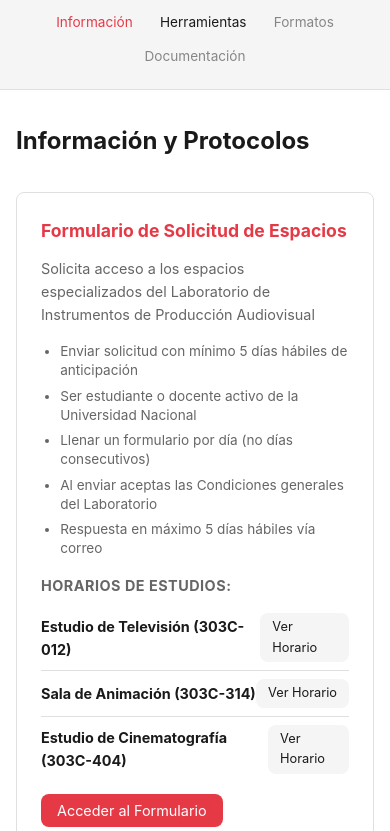
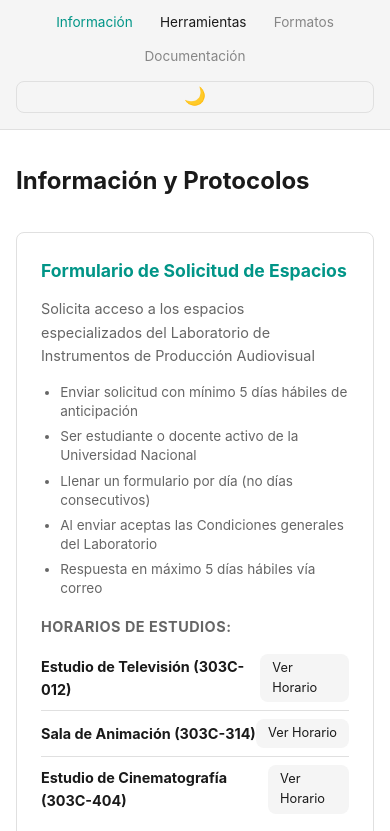
Before and after one commit to brayanlopez/ecytv-tools, a website with bundled scripts: page index.html in a window 390 px wide. Shown: the part 66-897 px from the top of the page. Built offline with nearby package versions, Linux system fonts and the light colour scheme; files whose address does not match are found by name.

Commit message:
update colors of the add light/dark mode

```diff
--- a/css/main.css
+++ b/css/main.css
@@ -160,6 +160,34 @@ nav .container {
   list-style: none;
   flex-wrap: wrap;
   justify-content: center;
+  align-items: center;
+}
+
+.theme-toggle {
+  background: none;
+  border: 1px solid var(--border);
+  border-radius: var(--radius);
+  padding: 0.4rem 0.6rem;
+  cursor: pointer;
+  color: var(--text-primary);
+  transition: all var(--transition);
+  font-size: 1.1rem;
+  line-height: 1;
+}
+
+.theme-toggle:hover {
+  background: var(--accent);
+  color: white;
+  border-color: var(--accent);
+}
+
+.theme-icon {
+  display: inline-block;
+  transition: transform var(--transition);
+}
+
+[data-theme="dark"] .theme-icon {
+  transform: rotate(180deg);
 }
 
 .nav-links a {
--- a/css/variables.css
+++ b/css/variables.css
@@ -4,8 +4,8 @@
   --bg-card: #ffffff;
   --text-primary: #1a1a1a;
   --text-secondary: #666666;
-  --accent: #e63946;
-  --accent-hover: #c1121f;
+  --accent: #019587;
+  --accent-hover: #01415b;
   --border: #e0e0e0;
   --shadow: 0 2px 8px rgba(0, 0, 0, 0.1);
   --shadow-hover: 0 4px 16px rgba(0, 0, 0, 0.15);
--- a/data/tools.js
+++ b/data/tools.js
@@ -641,7 +641,7 @@ const tools = [
     alternatives: ["figma", "canva"],
     icon: "assets/icons/default.svg",
   },
-  {
+    {
     id: "adobe-bridge",
     name: "Adobe Bridge",
     url: "https://www.adobe.com/products/bridge.html",
@@ -652,6 +652,19 @@ const tools = [
     tags: ["asset-management", "organization", "creative"],
     level: "beginner",
     alternatives: ["figma"],
+    icon: "assets/icons/default.svg",
+  },
+  {
+    id: "affinity",
+    name: "Affinity",
+    url: "https://www.affinity.studio/es_es",
+    description: "Suite de diseño profesional: vector, foto y maquetación. Alternativa a Adobe.",
+    category: "Diseño",
+    pricing: "paid",
+    platform: ["windows", "mac", "ipad"],
+    tags: ["vector", "photo", "design", "illustration", "publishing"],
+    level: "intermediate",
+    alternatives: ["illustrator", "photoshop", "indesign", "canva"],
     icon: "assets/icons/default.svg",
   },
 
--- a/index.html
+++ b/index.html
@@ -17,6 +17,13 @@
           <li><a href="#formats" class="coming-soon">Formatos</a></li>
           <li><a href="#docs" class="coming-soon">Documentación</a></li>
         </ul>
+        <button
+          id="theme-toggle"
+          class="theme-toggle"
+          aria-label="Cambiar tema"
+        >
+          <span class="theme-icon">🌙</span>
+        </button>
       </div>
     </nav>
 
@@ -124,7 +131,6 @@
 
       <section id="tools-section" class="section">
         <h1>Acceso Rápido a Herramientas</h1>
-        <h2>Enlaces directos a las herramientas más usadas en la escuela</h2>
         <div id="filter-bar" class="filter-bar"></div>
         <div id="tools-grid" class="tools-grid"></div>
       </section>
--- a/js/app.js
+++ b/js/app.js
@@ -4,4 +4,22 @@ import toolsRenderer from "./tools-renderer.js";
 document.addEventListener("DOMContentLoaded", () => {
   toolsRenderer.init();
   router.init();
+  initTheme();
 });
+
+function initTheme() {
+  const toggle = document.getElementById("theme-toggle");
+  const icon = toggle.querySelector(".theme-icon");
+
+  const savedTheme = localStorage.getItem("theme") || "light";
+  document.documentElement.setAttribute("data-theme", savedTheme);
+  icon.textContent = savedTheme === "dark" ? "☀️" : "🌙";
+
+  toggle.addEventListener("click", () => {
+    const current = document.documentElement.getAttribute("data-theme");
+    const next = current === "dark" ? "light" : "dark";
+    document.documentElement.setAttribute("data-theme", next);
+    localStorage.setItem("theme", next);
+    icon.textContent = next === "dark" ? "☀️" : "🌙";
+  });
+}
```
Also changed, not shown: roadmap.md (+10 -4 lines), README.md.
